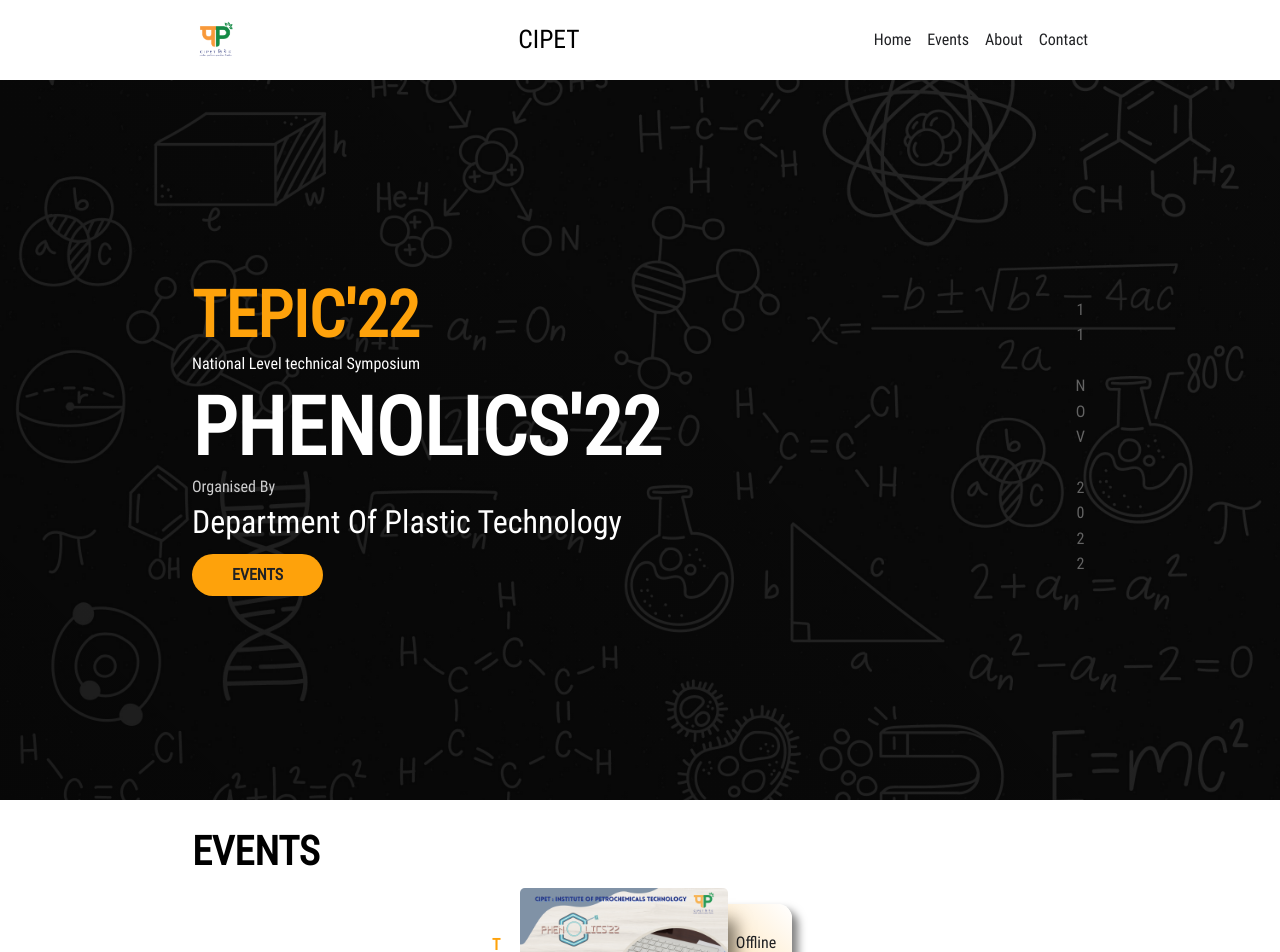
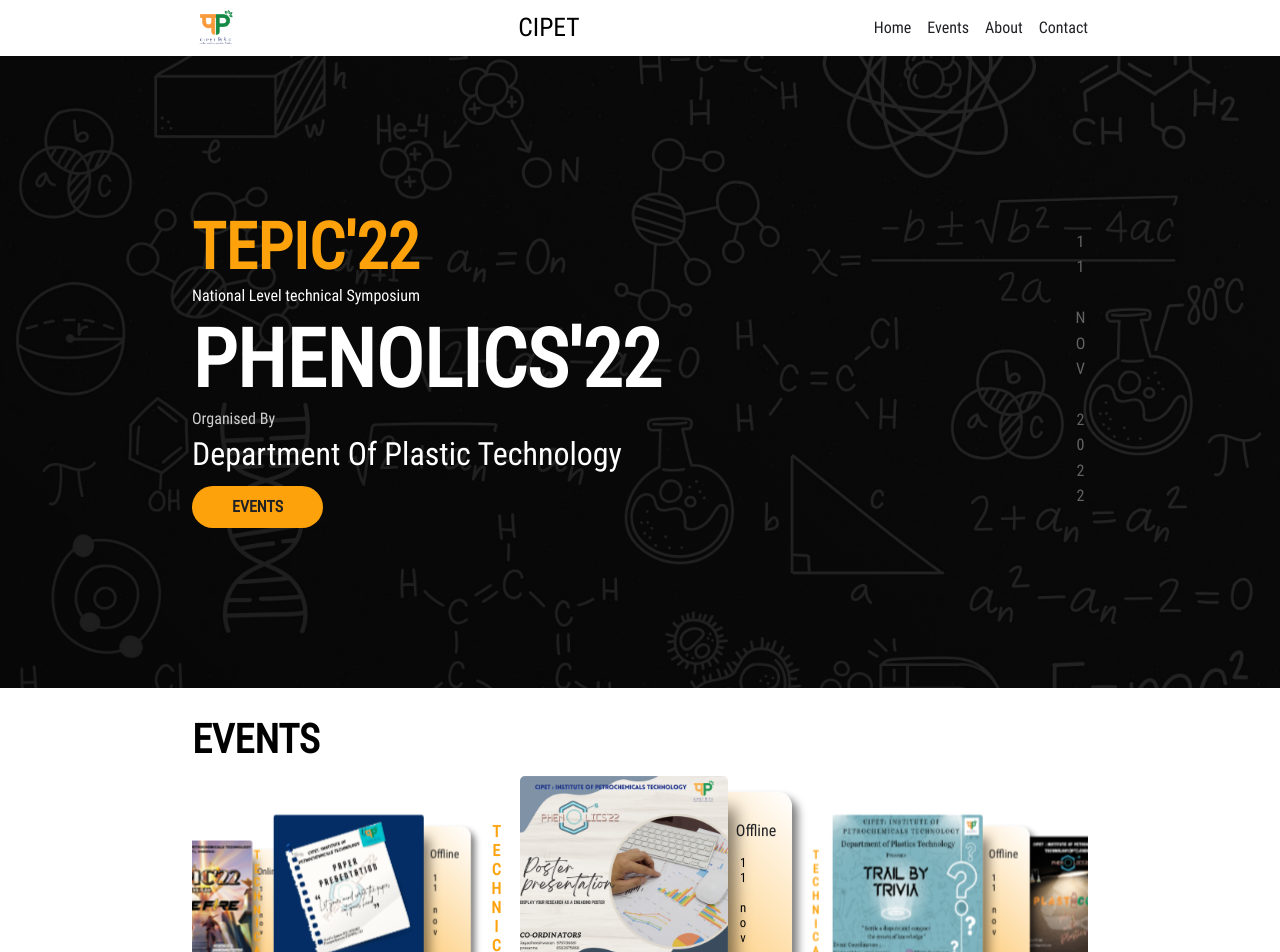
Before and after one commit to GURUHARI2K1/phenolics22, a React (Create React App) app: page / in a window 1280 px wide. Shown: the top 952 px of the page. Built offline with nearby package versions, Linux system fonts and the light colour scheme.

Commit message:
res design

```diff
--- a/src/components/Events.jsx
+++ b/src/components/Events.jsx
@@ -1,25 +1,35 @@
 import React from 'react'
 import '../styles/events.scss'
 import { Swiper, SwiperSlide } from "swiper/react";
-import { Autoplay } from 'swiper';
+import { Autoplay, EffectCoverflow } from 'swiper';
 
 import { data } from '../cardData';
 
 import "swiper/css";
+import "swiper/css/effect-coverflow";
 
 export const Events = () => {
   return (
     <section className="event container">
         <h3>EVENTS</h3>
         <Swiper
-            spaceBetween={250}
+            effect={"coverflow"}
+            centeredSlides={true}
+            spaceBetween={50}
             slidesPerView={"auto"}
+            coverflowEffect={{
+              rotate: 0,
+              stretch: 0,
+              depth: 200,
+              modifier: 2,
+              slideShadows: true,
+            }}
             loop={true}
             autoplay={{
               delay: 2500,
               disableOnInteraction: false,
             }}
-            modules={[Autoplay]}
+            modules={[Autoplay, EffectCoverflow]}
             className="mySwiper"
         >
             {data.map( (eve) =>
--- a/src/styles/events.scss
+++ b/src/styles/events.scss
@@ -1,6 +1,5 @@
 .event{
     padding-block: 1rem;
-    width: 100%;
 
     h3{
         font-size: var(--fn-700);
@@ -10,7 +9,6 @@
 }
 
 .card{
-    width: 100%;
     display: flex;
     padding: 1rem;
     flex-direction: row;
@@ -38,12 +36,20 @@
 }
 
 .event-type{
-    width: 100%;
     flex: 1;
     display: flex;
     flex-direction: row;
     align-items: center;
     justify-content: space-evenly;
+}
+
+.swiper-slide{
+    width: fit-content !important;
+}
+
+.swiper-3d .swiper-slide-shadow-left,
+.swiper-3d .swiper-slide-shadow-right{
+    background: none !important;
 }
 
 .card-image{
--- a/src/styles/hero.scss
+++ b/src/styles/hero.scss
@@ -73,6 +73,6 @@
 
 @media only screen and (min-width: 768px){
     .Hero{
-        height: calc(100vh - 10vh);
+        padding-block: 10rem;
     }
 }
--- a/src/styles/navbar.scss
+++ b/src/styles/navbar.scss
@@ -1,6 +1,6 @@
 nav{
     width: 100%;
-    height: 4rem;
+    height: 3.5rem;
     background-color: #fff;
     display: flex;
     flex-direction: row;
@@ -143,7 +143,4 @@
 }
 
 @media only screen and (min-width: 768px){
-    nav{
-        height: 10vh;
-    }
 }
```
